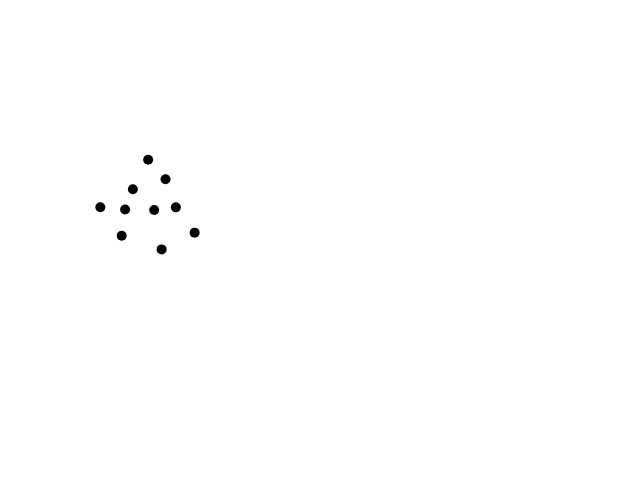
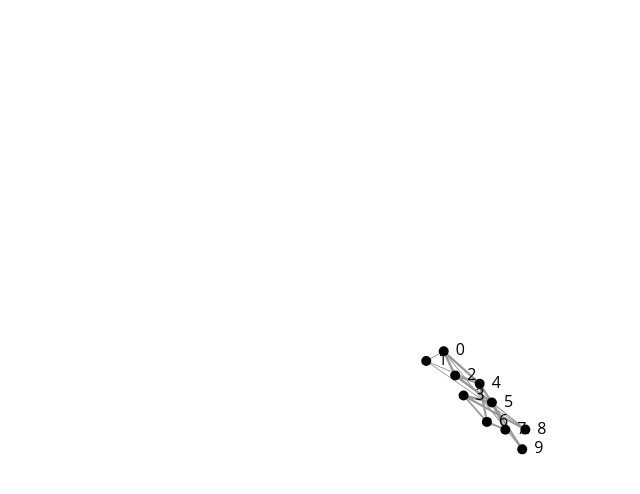
Before and after one commit to erikluu/LociNet, a plain HTML site: page visualization/force-layout.html in a window 1280 px wide. Shown: the whole page, without its empty margins (160-800 px from the left). Drawn offline with nearby package versions, Linux system fonts and the light colour scheme.

Commit message:
d3 graph visualization

```diff
--- a/visualization/force-layout.html
+++ b/visualization/force-layout.html
@@ -1,48 +1,169 @@
+<!doctype html>
 <html lang="en">
     <head>
         <meta charset="UTF-8" />
         <meta name="viewport" content="width=device-width, initial-scale=1.0" />
         <title>D3.js Force-Directed Network</title>
         <script src="https://d3js.org/d3.v7.min.js"></script>
+        <style>
+            body,
+            html {
+                margin: 0;
+                padding: 0;
+                width: 100%;
+                height: 100%;
+                overflow: hidden; /* Hide scrollbars */
+                font-family: "Open Sans", sans-serif;
+            }
+            svg {
+                display: block;
+            }
+            .link {
+                stroke: #999;
+            }
+        </style>
     </head>
     <body>
-        <svg width="600" height="400"></svg>
+        <svg></svg>
         <script>
+            const svg = d3.select("svg");
+
+            // Load the JSON file containing node data
             d3.json("graph_data.json").then(function (graph) {
-                const svg = d3.select("svg");
+                const nodesData = graph.nodes;
+                const linksData = graph.links;
 
+                // Set SVG width and height to match screen size
+                const width = window.innerWidth;
+                const height = window.innerHeight;
+
+                svg.attr("width", width).attr("height", height);
+
+                // Move (0, 0) to the center of the screen
+                const offsetX = width / 2;
+                const offsetY = height / 2;
+
+                // Scaler to spread or bring points closer together
+                const scaler = 10;
+
+                // Adjust node positions with scaler
+                nodesData.forEach((node) => {
+                    node.pos[0] = node.pos[0] * scaler + offsetX;
+                    node.pos[1] = node.pos[1] * scaler + offsetY;
+                    node.originalPos = [node.pos[0], node.pos[1]]; // Save original position
+                });
+
+                // Define custom forces
+                function attractTowardsOriginalPosition(alpha) {
+                    const strength = 0.2; // Adjust attraction strength as needed
+                    nodesData.forEach((node) => {
+                        const targetX = node.originalPos[0];
+                        const targetY = node.originalPos[1];
+                        node.vx += (targetX - node.x) * alpha * strength;
+                        node.vy += (targetY - node.y) * alpha * strength;
+                    });
+                }
+
+                function repel(alpha) {
+                    const strength = 0.05; // Reduce repulsion strength
+                    nodesData.forEach((node) => {
+                        nodesData.forEach((otherNode) => {
+                            if (node !== otherNode) {
+                                const dx = node.x - otherNode.x;
+                                const dy = node.y - otherNode.y;
+                                const distance = Math.sqrt(dx * dx + dy * dy);
+                                const forceX = (dx / distance) * strength;
+                                const forceY = (dy / distance) * strength;
+                                node.vx += forceX * alpha;
+                                node.vy += forceY * alpha;
+                            }
+                        });
+                    });
+                }
+
+                // Create the simulation
                 const simulation = d3
-                    .forceSimulation(graph.nodes)
+                    .forceSimulation(nodesData)
+                    .force("charge", d3.forceManyBody().strength(-10))
+                    .force("center", d3.forceCenter(offsetX, offsetY))
                     .force(
                         "link",
-                        d3.forceLink(graph.links).id((d) => d.id),
+                        d3
+                            .forceLink(linksData)
+                            .id((d) => d.id)
+                            .strength((d) => d.weight * 0.1),
                     )
-                    .force("charge", d3.forceManyBody())
-                    .force("center", d3.forceCenter(300, 200))
+                    .force("collision", d3.forceCollide().radius(10))
+                    .force("attract", attractTowardsOriginalPosition) // Custom attract force
+                    .force("repel", repel) // Custom repel force
                     .on("tick", ticked);
 
-                const link = svg
+                // Create SVG elements for links
+                const links = svg
                     .selectAll(".link")
-                    .data(graph.links)
+                    .data(linksData)
                     .enter()
                     .append("line")
-                    .attr("class", "link");
+                    .attr("class", "link")
+                    .style("stroke-width", (d) => Math.sqrt(d.weight * 5)) // Adjust stroke width based on weight
+                    // .style("stroke-opacity", (d) => 0.2 + d.weight * 0.8) // Adjust opacity based on weight
+                    .attr("fill", "red");
 
-                const node = svg
+                // Create SVG elements for nodes
+                const nodes = svg
                     .selectAll(".node")
-                    .data(graph.nodes)
+                    .data(nodesData)
                     .enter()
                     .append("circle")
                     .attr("class", "node")
-                    .attr("r", 5);
+                    .attr("r", 5)
+                    .attr("fill", nodesData.color)
+                    .call(
+                        d3
+                            .drag() // Enable dragging behavior
+                            .on("start", dragStarted)
+                            .on("drag", dragged)
+                            .on("end", dragEnded),
+                    );
 
+                const labels = svg
+                    .selectAll(".nodeLabel")
+                    .data(nodesData)
+                    .enter()
+                    .append("text")
+                    .attr("class", "nodeLabel")
+                    .text((d) => d.id)
+                    .attr("dx", 12)
+                    .attr("dy", 4);
+
+                // Function to update node and link positions
                 function ticked() {
-                    link.attr("x1", (d) => d.source.x)
+                    links
+                        .attr("x1", (d) => d.source.x)
                         .attr("y1", (d) => d.source.y)
                         .attr("x2", (d) => d.target.x)
                         .attr("y2", (d) => d.target.y);
 
-                    node.attr("cx", (d) => d.x).attr("cy", (d) => d.y);
+                    nodes.attr("cx", (d) => d.x).attr("cy", (d) => d.y);
+
+                    labels.attr("x", (d) => d.x).attr("y", (d) => d.y);
+                }
+
+                function dragStarted(event, d) {
+                    if (!event.active) simulation.alphaTarget(0.3).restart();
+                    d.fx = d.x;
+                    d.fy = d.y;
+                }
+
+                function dragged(event, d) {
+                    d.fx = event.x;
+                    d.fy = event.y;
+                }
+
+                function dragEnded(event, d) {
+                    if (!event.active) simulation.alphaTarget(0);
+                    d.fx = null;
+                    d.fy = null;
                 }
             });
         </script>
--- a/visualization/graph_data.json
+++ b/visualization/graph_data.json
@@ -1 +1,35 @@
-{"nodes": [{"id": 0, "pos": [0, 0]}, {"id": 1, "pos": [1, 1]}, {"id": 2, "pos": [2, 2]}, {"id": 3, "pos": [3, 3]}, {"id": 4, "pos": [4, 4]}, {"id": 5, "pos": [5, 5]}, {"id": 6, "pos": [6, 6]}, {"id": 7, "pos": [7, 7]}, {"id": 8, "pos": [8, 8]}, {"id": 9, "pos": [9, 9]}], "links": [{"source": 0, "target": 4, "weight": 1.0622048377990723}, {"source": 0, "target": 2, "weight": 1.182561993598938}, {"source": 0, "target": 1, "weight": -0.12099889665842056}, {"source": 0, "target": 9, "weight": 0.20443084836006165}, {"source": 1, "target": 4, "weight": -0.2197180688381195}, {"source": 1, "target": 8, "weight": -0.21617130935192108}, {"source": 2, "target": 5, "weight": 1.1599657535552979}, {"source": 2, "target": 4, "weight": 0.9249982237815857}, {"source": 3, "target": 8, "weight": 0.8866024613380432}, {"source": 3, "target": 6, "weight": 0.6391546130180359}, {"source": 3, "target": 5, "weight": 1.1736394166946411}, {"source": 4, "target": 5, "weight": 1.038948893547058}, {"source": 4, "target": 6, "weight": 0.9301966428756714}, {"source": 5, "target": 9, "weight": 0.9088913202285767}, {"source": 5, "target": 7, "weight": 1.0021169185638428}, {"source": 5, "target": 8, "weight": 0.3206630051136017}, {"source": 6, "target": 7, "weight": 0.7727406024932861}, {"source": 7, "target": 7, "weight": 0.5713735222816467}, {"source": 9, "target": 9, "weight": 0.10133818536996841}]}
+{
+  "nodes": [
+    { "id": 0, "pos": [0, 0], "color": [255, 0, 0] },
+    { "id": 1, "pos": [1, 1], "color": [0, 255, 0] },
+    { "id": 2, "pos": [2, 2], "color": [0, 0, 255] },
+    { "id": 3, "pos": [3, 3], "color": [0, 0, 50] },
+    { "id": 4, "pos": [4, 4], "color": [0, 0, 0] },
+    { "id": 5, "pos": [5, 5], "color": [0, 0, 0] },
+    { "id": 6, "pos": [6, 6], "color": [0, 0, 0] },
+    { "id": 7, "pos": [7, 7], "color": [0, 0, 0] },
+    { "id": 8, "pos": [8, 8], "color": [0, 0, 0] },
+    { "id": 9, "pos": [9, 9], "color": [0, 0, 0] }
+  ],
+  "links": [
+    { "source": 0, "target": 4, "weight": 1.0622048377990723 },
+    { "source": 0, "target": 2, "weight": 1.182561993598938 },
+    { "source": 0, "target": 1, "weight": -0.12099889665842056 },
+    { "source": 0, "target": 9, "weight": 0.20443084836006165 },
+    { "source": 1, "target": 4, "weight": -0.2197180688381195 },
+    { "source": 1, "target": 8, "weight": -0.21617130935192108 },
+    { "source": 2, "target": 5, "weight": 1.1599657535552979 },
+    { "source": 2, "target": 4, "weight": 0.9249982237815857 },
+    { "source": 3, "target": 8, "weight": 0.8866024613380432 },
+    { "source": 3, "target": 6, "weight": 0.6391546130180359 },
+    { "source": 3, "target": 5, "weight": 1.1736394166946411 },
+    { "source": 4, "target": 5, "weight": 1.038948893547058 },
+    { "source": 4, "target": 6, "weight": 0.9301966428756714 },
+    { "source": 5, "target": 9, "weight": 0.9088913202285767 },
+    { "source": 5, "target": 7, "weight": 1.0021169185638428 },
+    { "source": 5, "target": 8, "weight": 0.3206630051136017 },
+    { "source": 6, "target": 7, "weight": 0.7727406024932861 },
+    { "source": 7, "target": 7, "weight": 0.5713735222816467 },
+    { "source": 9, "target": 9, "weight": 0.10133818536996841 }
+  ]
+}
```
